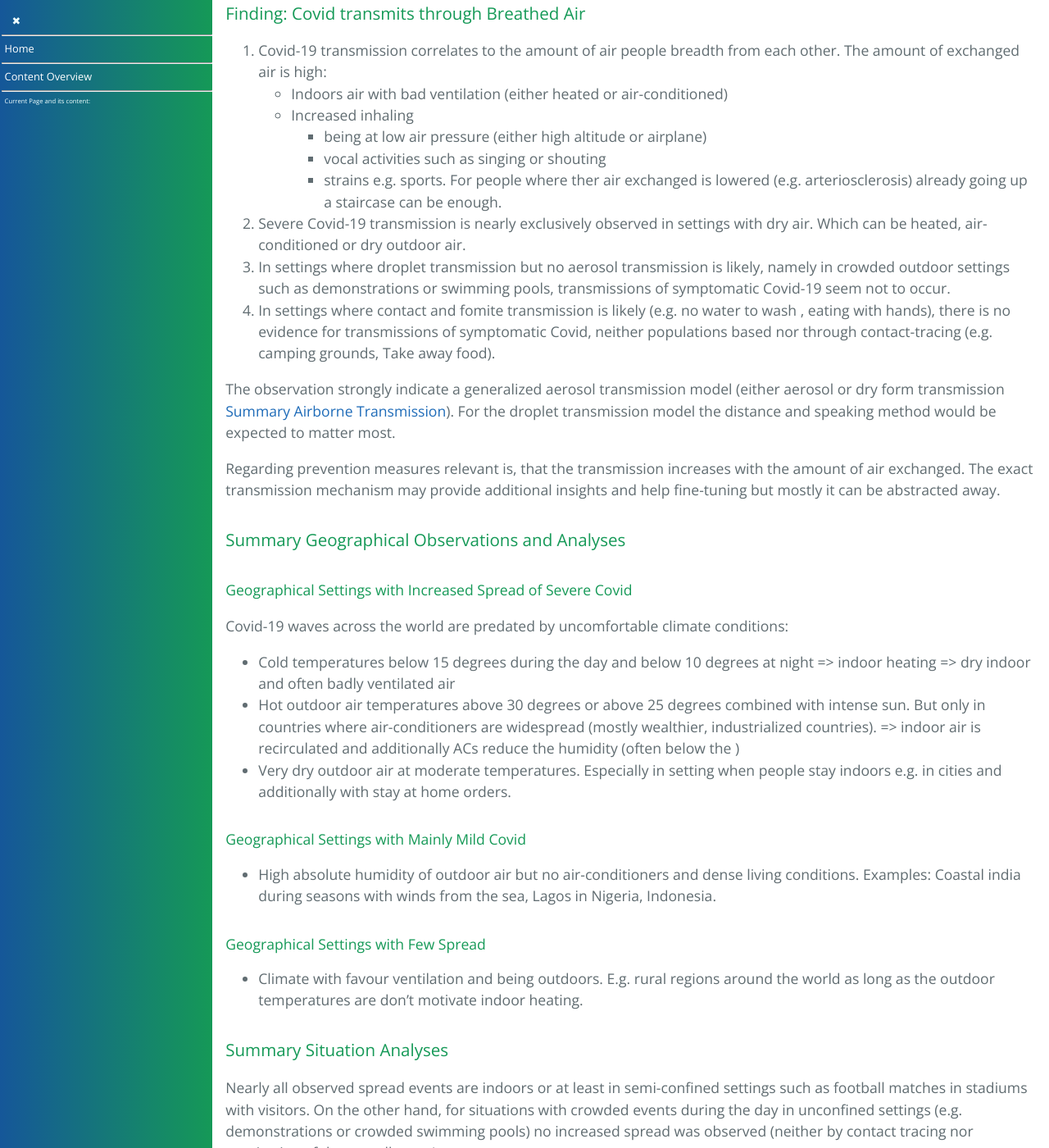
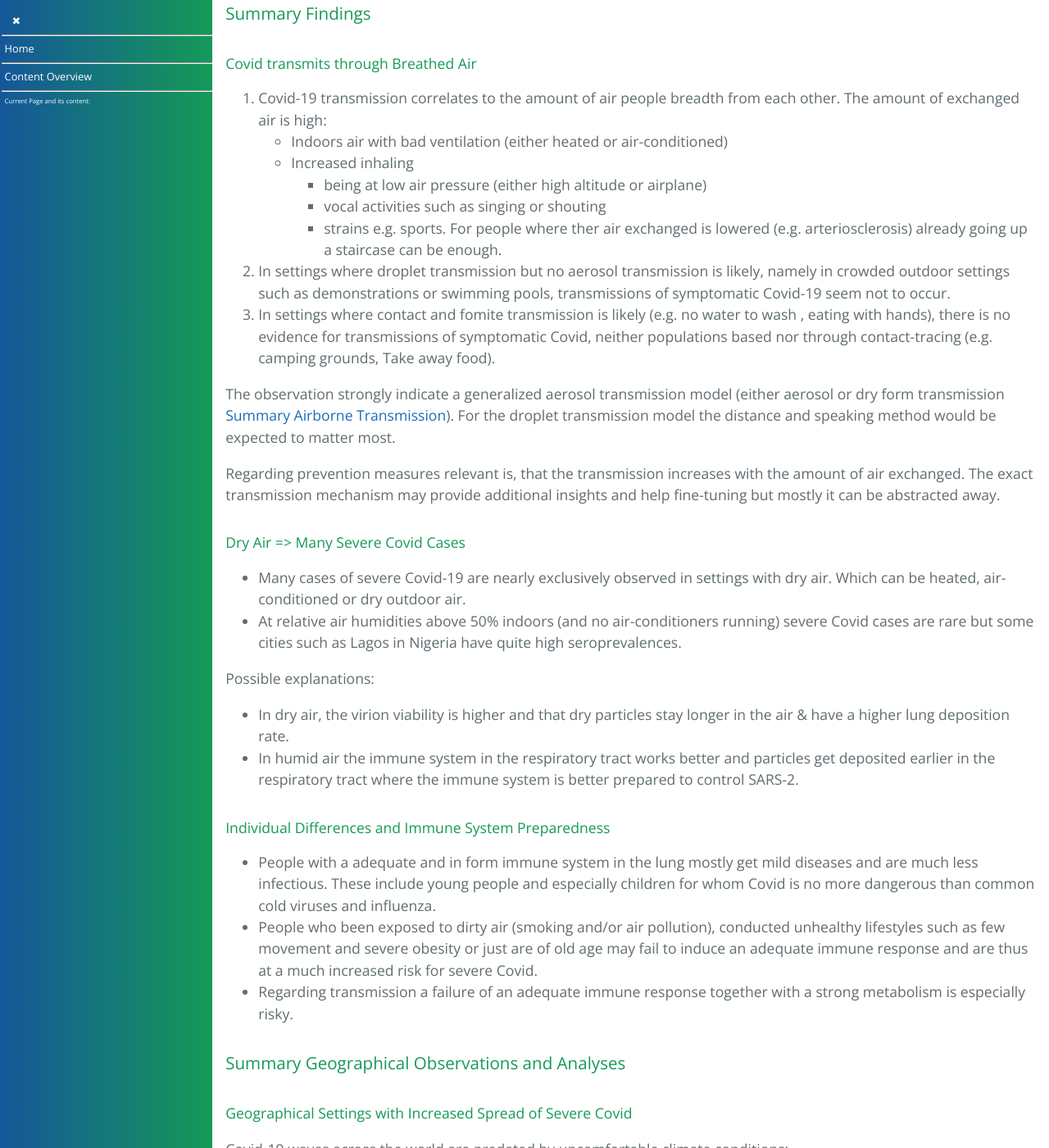
Before and after one commit to forestgrape/coronavirus, a Jekyll site: the page built from 5_epidemiological/spread_analyses.md, in a window 1280 px wide and 1400 px high, scrolled down 1635 px. Shown: the whole window at 82% size. Built offline with Jekyll 4.4.1, drawn with Linux system fonts in a browser that asks for light colours; our own code applies the rules of GitHub Pages for plain Markdown files; some of the changed text lies outside the part shown.

Commit message:
summarized risk of dry air and benefits of health

```diff
--- a/5_epidemiological/spread_analyses.md
+++ b/5_epidemiological/spread_analyses.md
@@ -2,7 +2,7 @@
 **[in work]**
 * [Short Summary](#short-summary)
 * [Summary](#summary)
-  * [Finding: Covid transmits through Breathed Air](#finding-covid-transmits-through-breathed-air)
+  * [Summary Findings](#summary-findings)
   * [Summary Geographical Observations and Analyses](#summary-geographical-observations-and-analyses)
   * [Summary Situation Analyses](#summary-situation-analyses)
   * [The Susceptibility and Infectiousness varies across People and depends on Biological Factors](#the-susceptibility-and-infectiousness-varies-across-people-and-depends-on-biological-factors)
@@ -52,7 +52,8 @@
 
 ## Summary
 
-### Finding: Covid transmits through Breathed Air
+### Summary Findings
+#### Covid transmits through Breathed Air
 1. Covid-19 transmission correlates to the amount of air people breadth from each other.
 The amount of exchanged air is high:
    * Indoors air with bad ventilation (either heated or air-conditioned)
@@ -60,14 +61,26 @@ The amount of exchanged air is high:
      * being at low air pressure (either high altitude or airplane)
      * vocal activities such as singing or shouting
      * strains e.g. sports. For people where ther air exchanged is lowered (e.g. arteriosclerosis) already going up a staircase can be enough.
-2. Severe Covid-19 transmission is nearly exclusively observed in settings with dry air. Which can be heated, air-conditioned or dry outdoor air.
 3. In settings where droplet transmission but no aerosol transmission is likely, namely in crowded outdoor settings such as demonstrations or swimming pools, transmissions of symptomatic Covid-19 seem not to occur.
 4. In settings where contact and fomite transmission is likely (e.g. no water to wash , eating with hands), there is no evidence for transmissions of symptomatic Covid, neither populations based nor through contact-tracing (e.g. camping grounds, Take away food).
 
 The observation strongly indicate a generalized aerosol transmission model (either aerosol or dry form transmission [Summary Airborne Transmission](../5_epidemiological/transmission.md#overview-airborne-transmission)). For the droplet transmission model the distance and speaking method would be expected to matter most.
 
+Regarding prevention measures relevant is, that the transmission increases with the amount of air exchanged. The exact transmission mechanism may provide additional insights and help fine-tuning but mostly it can be abstracted away.
 
-Regarding prevention measures relevant is, that the transmission increases with the amount of air exchanged. The exact transmission mechanism may provide additional insights and help fine-tuning but mostly it can be abstracted away.
+#### Dry Air => Many Severe Covid Cases
+* Many cases of severe Covid-19 are nearly exclusively observed in settings with dry air. Which can be heated, air-conditioned or dry outdoor air.
+* At relative air humidities above 50% indoors (and no air-conditioners running) severe Covid cases are rare but some cities such as Lagos in Nigeria have quite high seroprevalences.
+
+Possible explanations:
+* In dry air, the virion viability is higher and that dry particles stay longer in the air & have a higher lung deposition rate.
+* In humid air the immune system in the respiratory tract works better and particles get deposited earlier in the respiratory tract where the immune system is better prepared to control SARS-2.
+
+#### Individual Differences and Immune System Preparedness
+* People with a adequate and in form immune system in the lung mostly get mild diseases and are much less infectious. These include young people and especially children for whom Covid is no more dangerous than common cold viruses and influenza.
+* People who been exposed to dirty air (smoking and/or air pollution), conducted unhealthy lifestyles such as few movement and severe obesity or just are of old age may fail to induce an adequate immune response and are thus at a much increased risk for severe Covid.
+* Regarding transmission a failure of an adequate immune response together with a strong metabolism is especially risky.
+
 
 
 ### Summary Geographical Observations and Analyses
```
